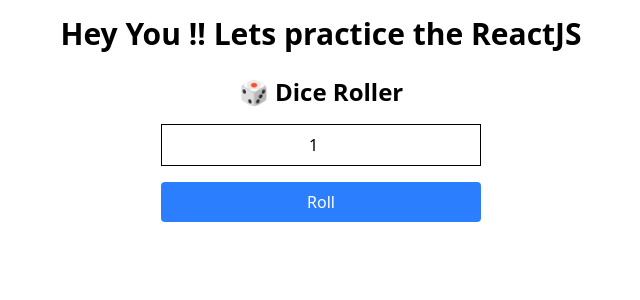
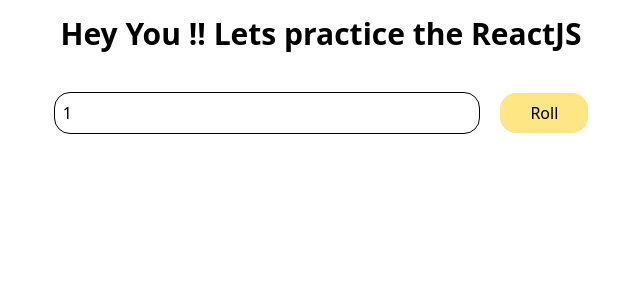
Before and after one commit to jagadish011/reactPractice2, a React (Vite) app: page /dice in a window 1280 px wide. Shown: the top 300 px of the page, without its empty margins (319-959 px from the left). Built offline with nearby package versions, Linux system fonts and the light colour scheme.

Commit message:
random dice roll

```diff
--- a/src/pages/Dice/Dice.jsx
+++ b/src/pages/Dice/Dice.jsx
@@ -1,49 +1,34 @@
-import React, { useState } from "react";
+import React, { useState } from 'react'
 
-const DiceRoller = () => {
-  const [numDice, setNumDice] = useState(1);
-  const [results, setResults] = useState([]);
+const Dice = () => {
+    const [numsDice, setNumsDice] = useState(1);
+    const [result, setResult] = useState([]);
 
-  const handleRoll = () => {
-    const diceCount = numDice < 1 ? 1 : numDice > 12 ? 12 : numDice;
-    const newResults = [];
+    const handleRoll = () => {
+        const diceCount =  numsDice < 1 ? 1 : numsDice > 12 ? 12 : numsDice;
 
-    for (let i = 0; i < diceCount; i++) {
-      newResults.push(Math.floor(Math.random() * 6) + 1);
+        const newResult = [];
+        for (let i = 0; i < diceCount; i++) {
+            newResult.push(Math.floor(Math.random() * 6) + 1)
+        }
+        setResult(newResult);
+        console.log(newResult, 'newResult');
     }
-
-    setResults(newResults);
-  };
-
   return (
-    <div className="w-80 mx-auto mt-6 font-sans text-center">
-      <h1 className="text-2xl font-bold mb-4">🎲 Dice Roller</h1>
-
-      <input
-        type="number"
-        value={numDice}
-        onChange={(e) => setNumDice(parseInt(e.target.value) || 1)}
-        min="1"
-        max="12"
-        className="border p-2 w-full mb-4 text-center"
-      />
-
-      <button
-        onClick={handleRoll}
-        className="bg-blue-500 text-white py-2 px-4 rounded w-full"
-      >
-        Roll
-      </button>
-
-      <div className="mt-6 grid grid-cols-3 gap-2">
-        {results.map((num, index) => (
+    <div>
+        <div className='w-full flex items-center justify-center gap-5 mt-10 mx-auto'>
+            <input type="number" min={1} max={12} placeholder='Enter the number from' className='w-1/3 border p-2 rounded-2xl' value={numsDice} onChange={(e) => setNumsDice(e.target.value)}/>
+            <button onClick={handleRoll} className='bg-amber-200 p-2 rounded-2xl w-22'>Roll</button>
+        </div>
+        <div className="mt-6 grid grid-cols-3 gap-2">
+        {result.map((num, index) => (
           <div key={index} className="bg-gray-200 p-4 rounded text-xl font-bold">
             🎲 {num}
           </div>
         ))}
       </div>
     </div>
-  );
-};
+  )
+}
 
-export default DiceRoller;
+export default Dice
```
